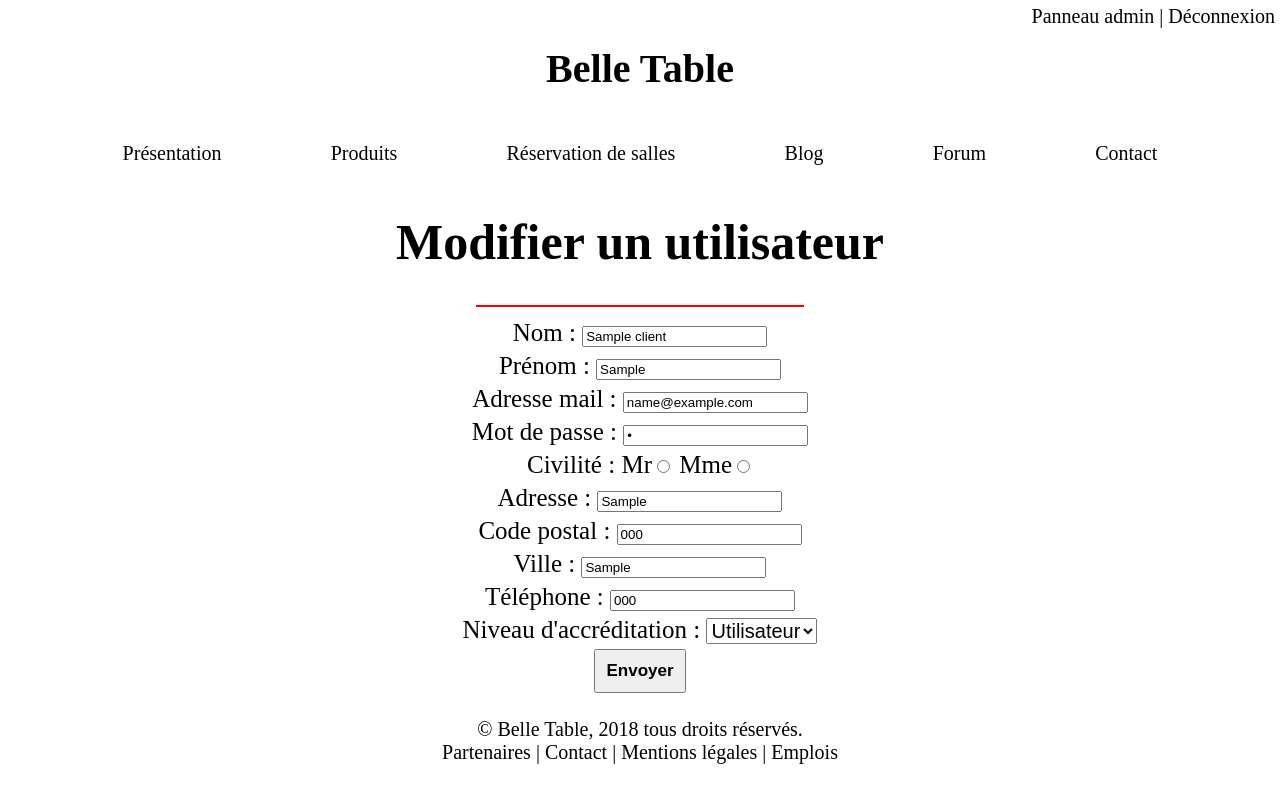
After one commit to JimmySene/PPE-SIO, a PHP site: page /modif_user.php?id=1 in a window 1280 px wide. The commit adds this page. Run offline with PHP 8.4, Linux system fonts and the light colour scheme; the visitor is signed in with stand-in values (Sample User, id 1); tables that the repository leaves empty or names only in its code hold one stand-in row (values such as "Sample post"); some libraries are stand-ins or nearby versions; some web fonts are replaced.

Commit message:
Panneau admin fait

```diff
--- a/contact.php
+++ b/contact.php
@@ -3,7 +3,7 @@ include('includes/header.php'); ?>
 <main id="contact">
     <h1>Nous contacter</h1>
     <p>Vous pouvez nous contacter en remplissant le formulaire ci-dessous.</p>
-    <form action="contact.php" method="post">
+    <form action="envoi_message.php" method="post">
         <p><label for="email">Votre adresse mail : </label><input type="email" name="email" id="email" size="30"/></p>
         <p><label for="pseudo">Votre Prénom / Pseudo : </label><input type="text" name="pseudo" id="pseudo" size="30"/></p>
         <p>
--- a/css/style.css
+++ b/css/style.css
@@ -14,7 +14,6 @@ body{
 header{
     text-align : center;
     padding : 10px;
-
 }
 
 nav{
@@ -96,7 +95,7 @@ nav ul{
     padding : 10px;
     font-weight : bold;
     font-size : 17px;
-    width : 200px;
+
 }
 
 
@@ -176,7 +175,46 @@ header #menu_login{
     top : 0;
     right : 0;
 }
-#blog, #forum
+#blog, #forum, #partenaires
 {
     text-align : center;
 }
+
+#admin, #ajout_user, #modif_user
+{
+    font-size : 25px;
+    text-align : center;
+    margin-top : -45px;
+    margin-bottom : 25px;
+}
+#admin table{
+    margin : auto;
+    border-collapse : collapse;
+}
+#admin td, #admin th{
+    padding : 25px;
+
+}
+
+#lvl
+{
+    font-size : 20px;
+}
+
+.cadre {
+    background-color: #ffffff;
+    width: 55%;
+    margin: 0 auto 15px auto;
+    padding: 12px;
+    border: 2px solid #eeab69;
+    text-align: center;
+    -moz-border-radius: 10px;
+    -webkit-border-radius: 10px;
+    border-radius: 10px;
+    behavior: url(border-radius.htc);
+
+    background-image: -moz-linear-gradient(top, #ffffff, #f4f4f4);
+    background-image: -webkit-gradient(linear, left top, left bottom, from(#ffffff), to(#f4f4f4));
+    filter: progid:DXImageTransform.Microsoft.gradient(startColorstr=#ffffff,endColorstr=#f4f4f4);
+    -ms-filter: "progid:DXImageTransform.Microsoft.gradient(startColorstr=#ffffff,endColorstr=#f4f4f4)";
+}
--- a/fonctions.php
+++ b/fonctions.php
@@ -1,11 +1,52 @@
 <?php
 
-function sql_connect()
+function sql_connect() // CONNEXION A LA BDD
 {
     $con = mysqli_connect('localhost', 'root', '', 'belle_table');
     return $con;
 }
 
+function verif_admin() // RETOURNE TRUE SI L'UTILISATEUR EST ADMIN, SINON FALSE
+{
+    if(isset($_SESSION['login']) && $_SESSION['lvl'] != 0)
+        return true;
+    else
+        return false;
+}
+
+function gestion_user($mode, $id, $email, $mdp, $civilite, $nom, $prenom, $adresse, $ville, $cp, $tel, $lvl) // AJOUT ET MODIFICATION UTILISATEUR
+{
+    if(!empty($email) && !empty($nom) && !empty($prenom))
+    {
+        if($mode == 'ajout')
+        {
+            $con  = sql_connect();
+            $req = "INSERT INTO client VALUES(null,'$email','$mdp','$civilite', '$nom', '$prenom', '$adresse', '$ville', '$cp', '$tel', '$lvl')";
+
+            mysqli_query($con,$req);
+        } elseif($mode == 'modif') {
+
+            $con  = sql_connect();
+            $req = "UPDATE `client` SET `adresse_mail` = '$email',
+            `mot_de_passe` = '$mdp',
+            `civilite` = '$civilite',
+            `nom` = '$nom',
+            `prenom` = '$prenom',
+            `adresse` = '$adresse',
+            `ville` = '$ville',
+            `code_postal` = '$cp',
+            `telephone` = '$tel',
+            `lvl` = '$lvl'
+            WHERE `id` = '$id'";
+
+            mysqli_query($con,$req);
+
+        }
+    }
+}
+
+
+
 
 
 ?>
--- a/includes/footer.php
+++ b/includes/footer.php
@@ -1,6 +1,6 @@
 <footer>
     <p>&copy; Belle Table, 2018 tous droits réservés.<br />
-    <a href="">Partenaires</a> | <a href="contact.php">Contact</a> | <a href="mentions_legales.php">Mentions légales</a> | <a href="">Emplois</a></p>
+    <a href="partenaires.php">Partenaires</a> | <a href="contact.php">Contact</a> | <a href="mentions_legales.php">Mentions légales</a> | <a href="emplois.php">Emplois</a></p>
 </footer>
 </body>
 </html>
--- /dev/null
+++ b/modif_user.php
@@ -0,0 +1,48 @@
+<?php $titrePage = "Modifier un utilisateur";
+include('includes/header.php');
+include('fonctions.php');
+
+if(verif_admin()) {
+	if(isset($_POST['id'])) {
+
+		gestion_user('modif', $_POST['id'], $_POST['adresse_mail'], $_POST['mot_de_passe'], $_POST['civilite'], $_POST['nom'], $_POST['prenom'], $_POST['adresse'], $_POST['ville'],
+		$_POST['code_postal'], $_POST['telephone'], $_POST['lvl']);
+
+		header('location:admin.php');
+
+	} else {
+
+        $id = $_GET['id'];
+        $con = sql_connect();
+        $req = "SELECT * FROM client WHERE id = '$id'";
+        $resultat = mysqli_query($con, $req);
+        $info_user = mysqli_fetch_assoc($resultat); ?>
+
+	<main id="modif_user">
+		<h1>Modifier un utilisateur</h1>
+		<hr width="30%" color="red" />
+		<form action="modif_user.php" method="post">
+			<p><label for="nom">Nom : </label><input type="text" name="nom" id="nom" value="<?=$info_user['nom']?>" /></p>
+			<p><label for="prenom">Prénom : </label><input type="text" name="prenom" id="prenom" value="<?=$info_user['prenom']?>"/></p>
+			<p><label for="adresse_mail">Adresse mail : </label><input type="email" name="adresse_mail" id="adresse_mail" value="<?=$info_user['adresse_mail']?>"/></p>
+			<p><label for="mot_de_passe">Mot de passe : </label><input type="password" name="mot_de_passe" id="mot_de_passe" value="<?=$info_user['mot_de_passe']?>" /></p>
+			<p>Civilité : <label for="mr">Mr</label><input type="radio" name="civilite" value="mr" id="mr" <?php if($info_user['civilite'] == 'mr') { echo 'checked'; } ?> />
+						<label for="mme">Mme</label><input type="radio" name="civilite" value="mme" id="mme" <?php if($info_user['civilite'] == 'mme') { echo 'checked'; } ?> /></p>
+			<p><label for="adresse">Adresse : </label><input type="text" name="adresse" id="adresse" value="<?=$info_user['adresse']?>"/></p>
+			<p><label for="code_postal">Code postal : </label><input type="text" name="code_postal" id="code_postal" value="<?=$info_user['code_postal']?>"/></p>
+			<p><label for="ville">Ville : </label><input type="text" name="ville" id="ville" value="<?=$info_user['ville']?>"/></p>
+			<p><label for="telephone">Téléphone : </label><input type="tel" name="telephone" id="telephone" value="<?=$info_user['telephone']?>" /></p>
+			<p><label for="lvl">Niveau d'accréditation : </label><select name="lvl" id="lvl" />
+				<option value="0" <?php if($info_user['lvl'] == 0) { echo 'selected'; } ?>>Utilisateur</option>
+				<option value="1" <?php if($info_user['lvl'] == 1) { echo 'selected'; } ?>>Admin</option>
+            </select></p>
+            <input type="hidden" name="id" value="<?=$id?>" />
+
+			<p><input type="submit" value="Envoyer" class="envoi" /></p>
+		</form>
+	</main>
+
+	<?php }
+	} else header("location:index.php");
+
+include('includes/footer.php'); ?>
```
Also changed, not shown: admin.php (added, +57 -0 lines), ajout_user.php (added, +41 -0 lines), emplois.php (added, +53 -0 lines), envoi_message.php (added, +20 -0 lines), partenaires.php (added, +16 -0 lines), supp_user.php (added, +17 -0 lines), Images/ajouter.png (added), Images/modif.png (added), Images/supprimer.png (added).
